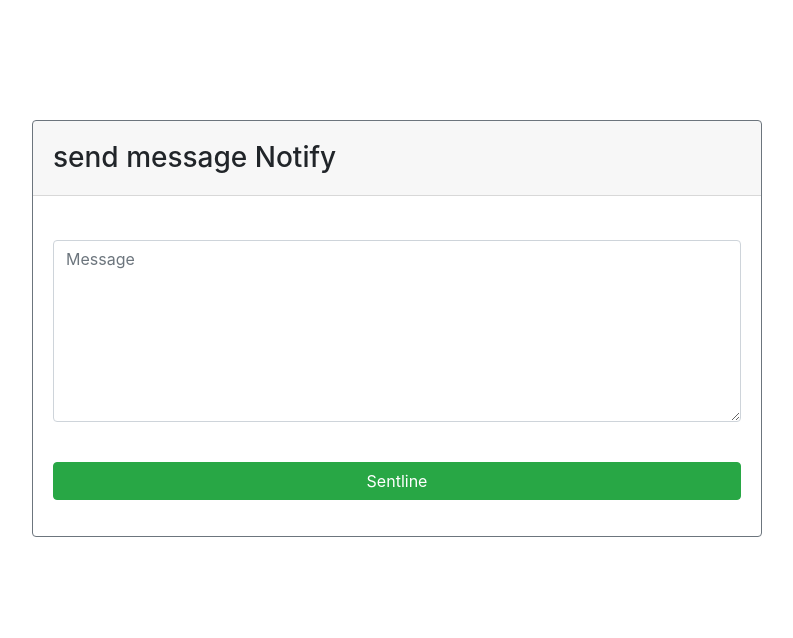
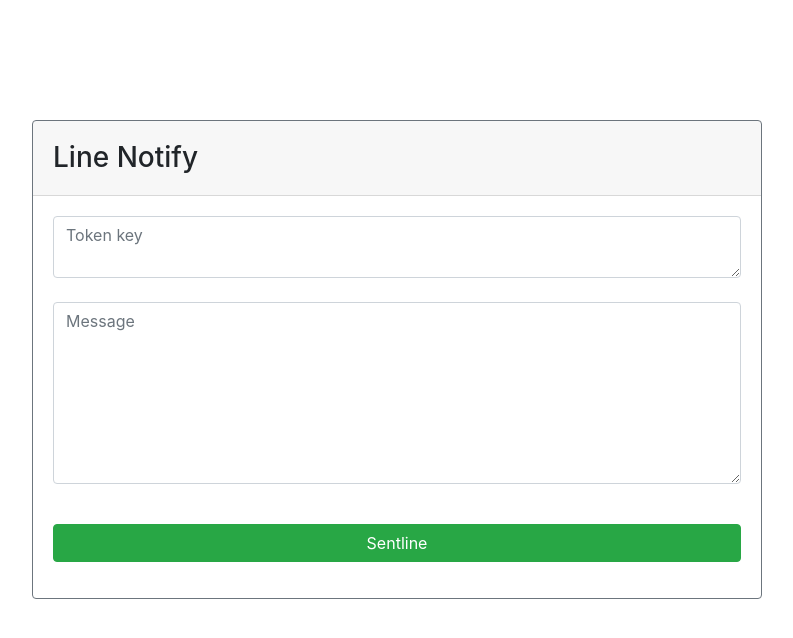
Before and after one commit to anusornkun/line-messageAPI, a PHP site: page /fromsend-notify.html in a window 1280 px wide. Shown: the top 638 px of the page, without its empty margins (243-1036 px from the left). Run offline with PHP 8.4, Linux system fonts and the light colour scheme.

Commit message:
update non-fix Token

```diff
--- a/fromsend-notify.html
+++ b/fromsend-notify.html
@@ -26,14 +26,16 @@
                     <div class="col-md-12 mx-auto">
                         <div class="card border-secondary">
                             <div class="card-header">
-                                <h3 class="mb-0 my-2"> send message Notify</h3>
+                                <h3 class="mb-0 my-2">  Line Notify</h3>
                             </div>
                             <div class="card-body">
                                 <form action="sent-notify.php" method="post" class="form"
                                     role="form" autocomplete="off">
                                     <div class="form-group">
 
-                                        <br><textarea name="mesg" rows="7" class="form-control" id="testTokenSecret"placeholder="Message"></textarea><br>
+                                        <textarea name="tokenkey" rows="2" class="form-control" id="testTokenSecret"placeholder="Token key"></textarea><br>
+
+                                        <textarea name="mesg" rows="7" class="form-control" id="testTokenSecret"placeholder="Message"></textarea><br>
 
 
                                     </div>
--- a/sent-notify.php
+++ b/sent-notify.php
@@ -17,6 +17,7 @@ return $result;
 }
 $mesg = $_POST['mesg'];
 $message =  $mesg;
-$token = 'ovaHOeqVfq6QEUtYIvy7XsHEoF3TA85yU2p6mDtXIAl';
+$tokenkey = $_POST['tokenkey'];
+$token = $tokenkey;
 echo sent_line_notify($message, $token);
 ?>
```
